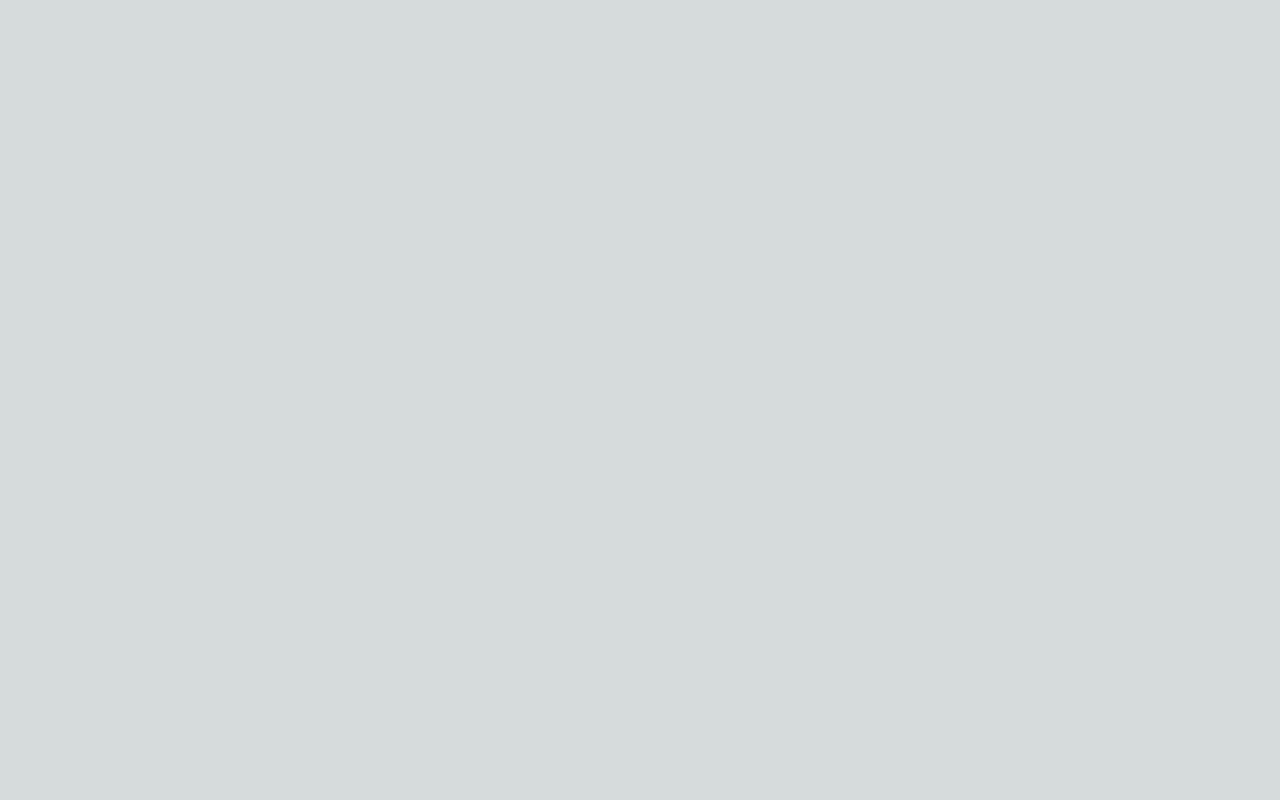
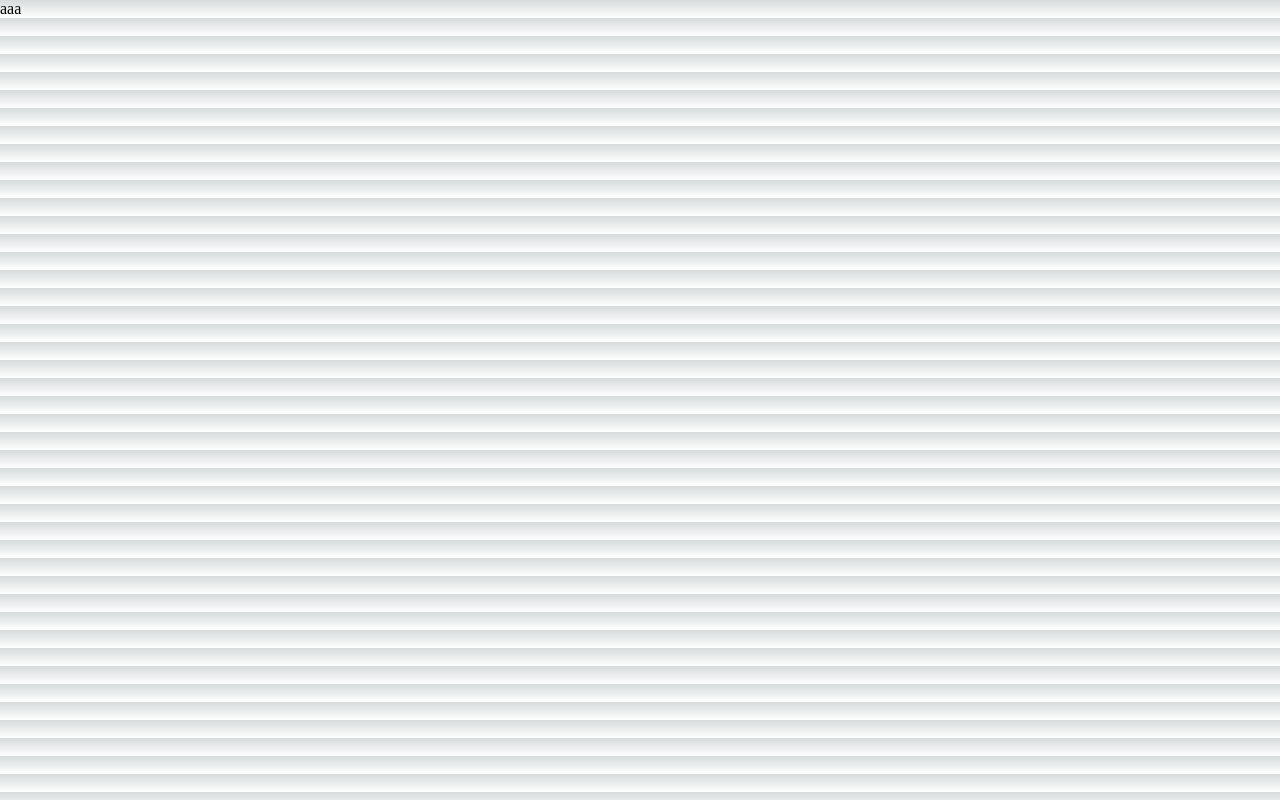
Before and after one commit to srtager555/e-commerce-prototype, a Next.js app: page / in a window 1280 px wide. Built offline with nearby package versions, Linux system fonts and the light colour scheme.

Commit message:
Main layout imported and added to use

```diff
--- a/src/pages/_app.tsx
+++ b/src/pages/_app.tsx
@@ -2,6 +2,7 @@ import { initializeApp } from "firebase/app";
 import { connectAuthEmulator, getAuth } from "firebase/auth";
 import type { AppProps } from "next/app";
 import "@/styles/globals.css";
+import { MainLayout } from "@/layout/MainLayout";
 
 export default function App({ Component, pageProps }: AppProps) {
 	const app = initializeApp({
@@ -20,5 +21,9 @@ export default function App({ Component, pageProps }: AppProps) {
 		connectAuthEmulator(auth, "localhost:9099", { disableWarnings: true });
 	}
 
-	return <Component {...pageProps} />;
+	return (
+		<MainLayout>
+			<Component {...pageProps} />
+		</MainLayout>
+	);
 }
```
